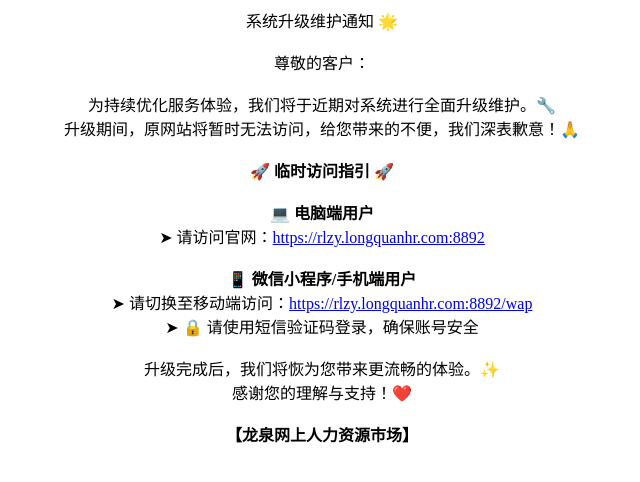
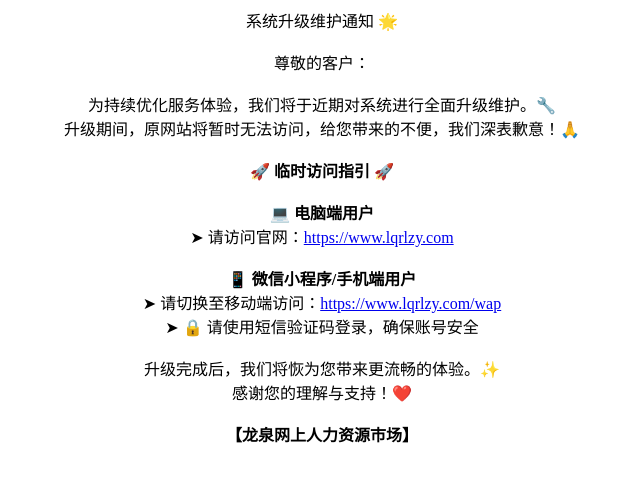
Before and after one commit to Nexzk/rczp, a plain HTML site: page index.html in a window 1280 px wide. Shown: the whole page, without its empty margins (318-958 px from the left). Drawn offline with Linux system fonts and the light colour scheme.

Commit message:
Update index.html

```diff
--- a/index.html
+++ b/index.html
@@ -8,10 +8,10 @@
 &#128640; <b>临时访问指引</b> &#128640;<br>
 <br>
 &#128187; <b>电脑端用户</b><br>
-➤ 请访问官网：<a href="https://rlzy.longquanhr.com:8892">https://rlzy.longquanhr.com:8892</a><br>
+➤ 请访问官网：<a href="https://rlzy.longquanhr.com:8892">https://www.lqrlzy.com</a><br>
 <br>
 &#128241; <b>微信小程序/手机端用户</b><br>
-➤ 请切换至移动端访问：<a href="https://rlzy.longquanhr.com:8892/wap">https://rlzy.longquanhr.com:8892/wap</a><br>
+➤ 请切换至移动端访问：<a href="https://www.lqrlzy.com/wap">https://www.lqrlzy.com/wap</a><br>
 ➤ &#128274; 请使用短信验证码登录，确保账号安全<br>
 <br>
 升级完成后，我们将恢为您带来更流畅的体验。&#10024;<br>
```
